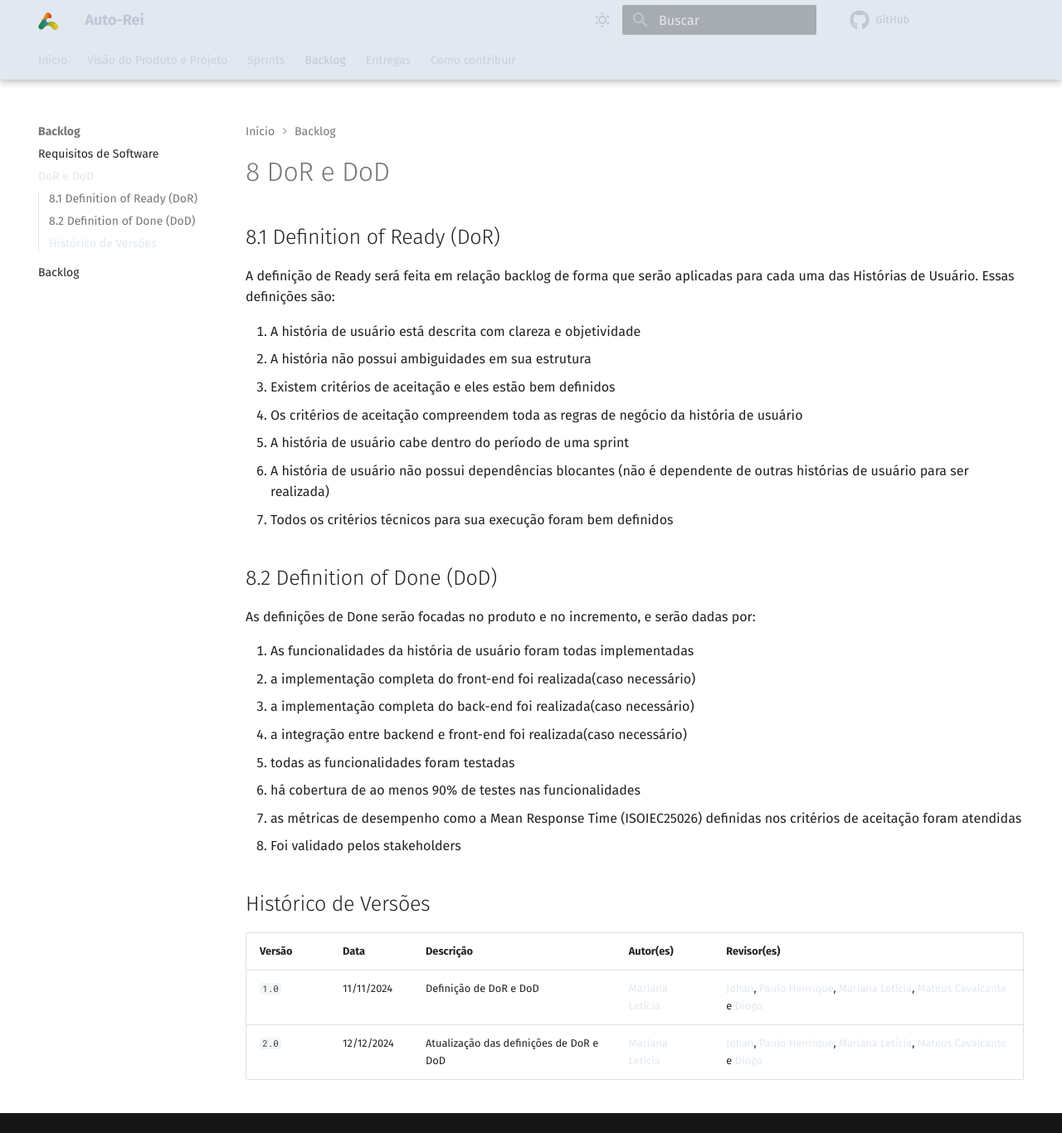
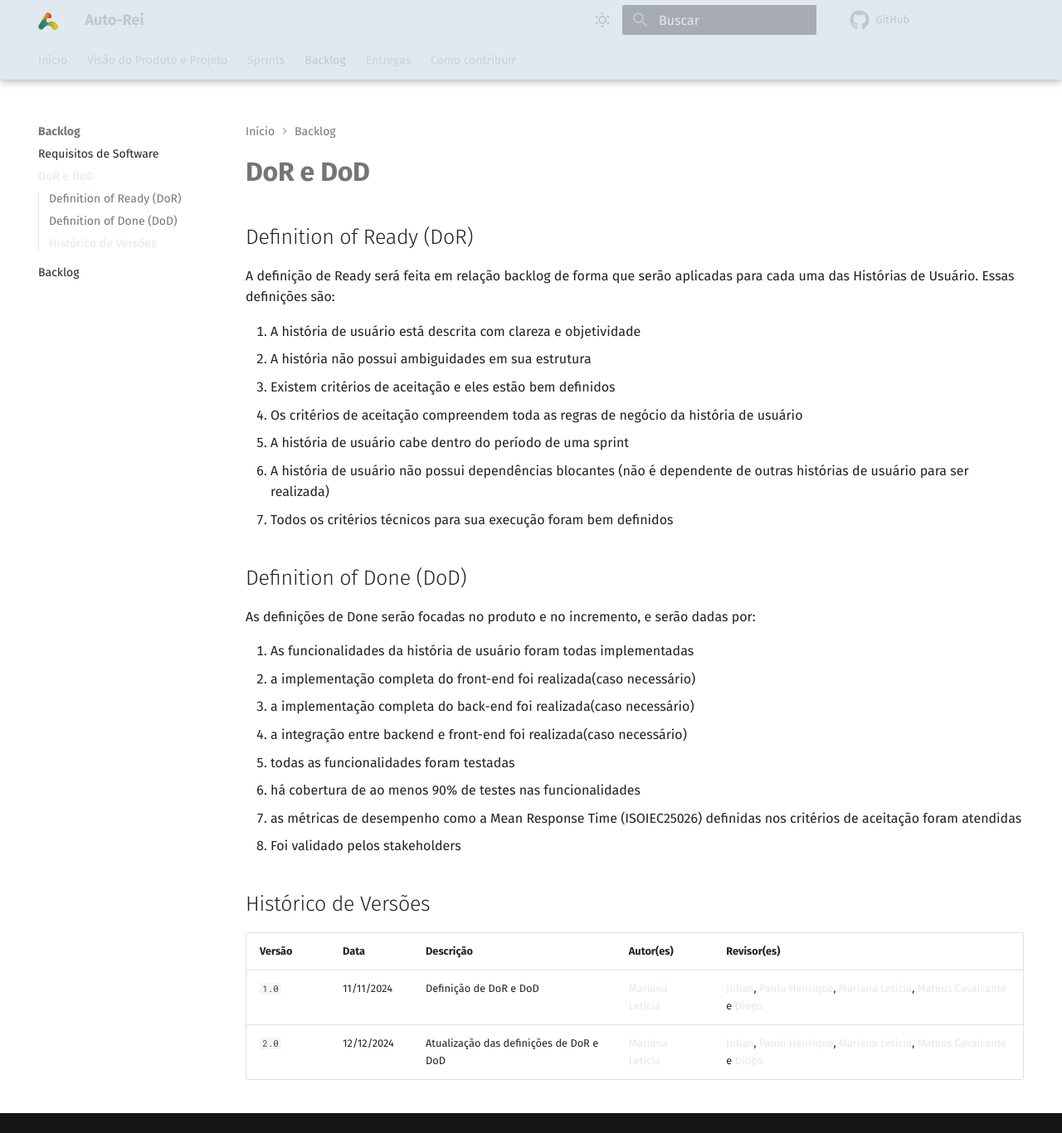
Before and after one commit to mdsreq-fga-unb/2024.2-T03-AutoReiTintas, an MkDocs documentation site: the page built from docs/auto-rei-tintas/docs/sections/product_vision/8_dorAndDod.md, in a window 1280 px wide and 1366 px high. Shown: the whole window at 83% size. Built offline with MkDocs 1.6.1 and Material for MkDocs 9.7.7, drawn with Linux system fonts in a browser that asks for light colours; comment, search, counter and statistics services are not loaded.

Commit message:
docs: aplicando a referência a dod e dor

```diff
--- a/docs/auto-rei-tintas/docs/sections/product_vision/8_dorAndDod.md
+++ b/docs/auto-rei-tintas/docs/sections/product_vision/8_dorAndDod.md
@@ -1,6 +1,6 @@
-# 8 DoR e DoD
+# **DoR e DoD**
 
-## 8.1 Definition of Ready (DoR)
+## Definition of Ready (DoR)
 
 A definição de Ready será feita em relação backlog de forma que serão aplicadas para cada uma das Histórias de Usuário. Essas definições são:
 
@@ -12,7 +12,7 @@ A definição de Ready será feita em relação backlog de forma que serão apli
 6. A história de usuário não possui dependências blocantes (não é dependente de outras histórias de usuário para ser realizada)
 7. Todos os critérios técnicos para sua execução foram bem definidos
 
-## 8.2 Definition of Done (DoD)
+## Definition of Done (DoD)
 
 As definições de Done serão focadas no produto e no incremento, e serão dadas por:
 
```
